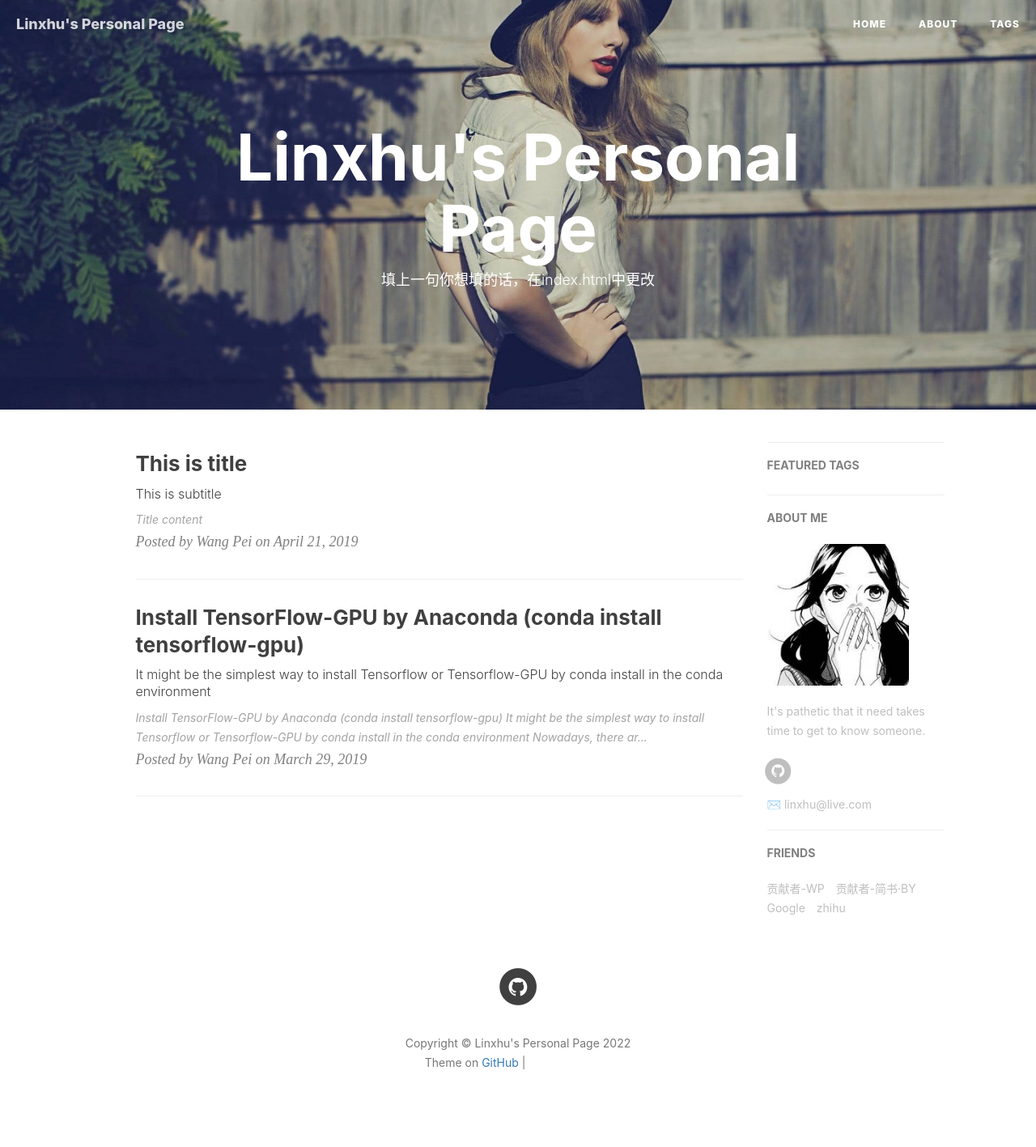
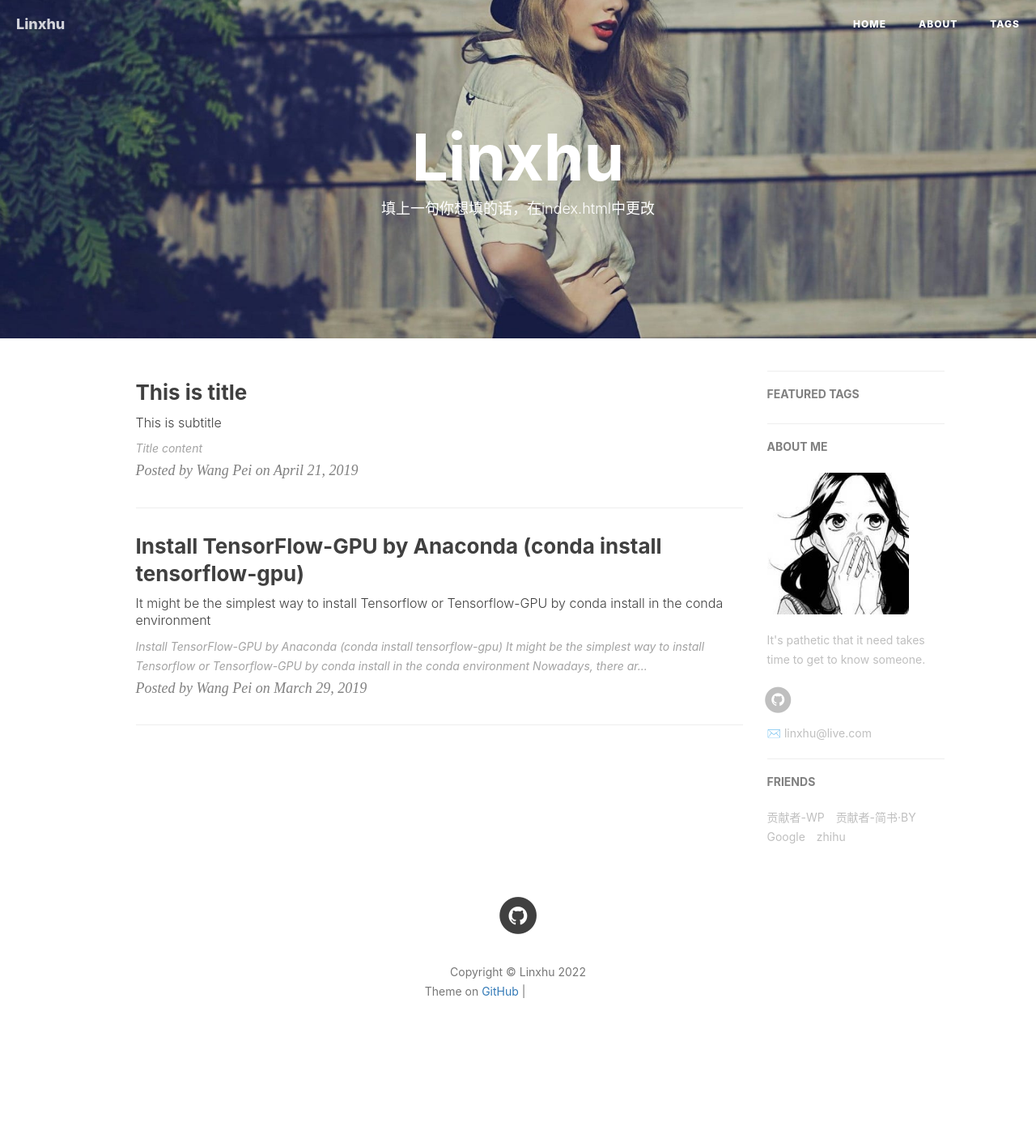
Before and after one commit to mysteryJerryhu/mysteryJerryhu.github.io, a Jekyll site: the page built from index.html, in a window 1280 px wide. Shown: the whole page at 81% size. Built offline with Jekyll 4.4.1, drawn with Linux system fonts in a browser that asks for light colours; nearby versions of some CDN libraries; the list of posts is cut into pages by our own code; comment, search, counter and statistics services are not loaded; after the commit the page ends 1329 px from its top, so only the background shows below that; grey boxes are pictures that could not be loaded.

Commit message:
Update _config.yml

```diff
--- a/_config.yml
+++ b/_config.yml
@@ -1,5 +1,5 @@
 # Site settings
-title: Linxhu's Personal Page
+title: Linxhu
 SEOTitle: Linxhu
 header-img: img/post-bg-desk.jpg
 email: linxhu@live.com
```
